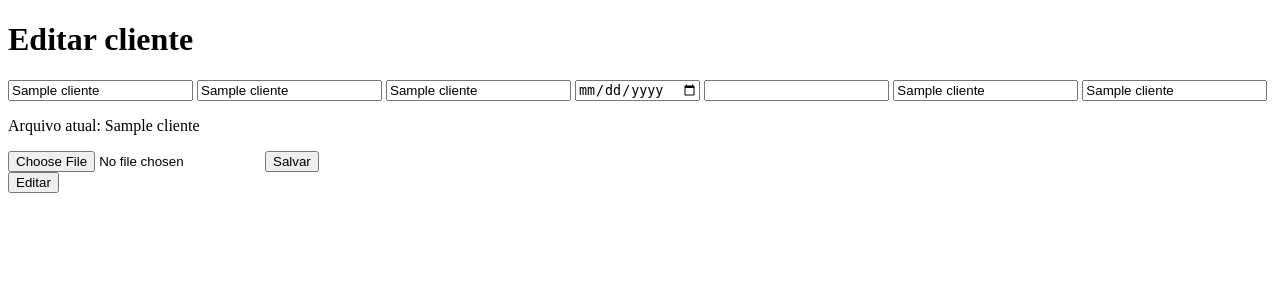
After one commit to Zafirsaffe/cadastro_de_clientes, a Flask app: template templates/editar.html in a window 1280 px wide. The commit adds this page. Shown: the top 300 px of the page. Run offline with Flask 3, Linux system fonts and the light colour scheme; the template is opened without the code that fills it: most values are stand-ins (such as "Sample title", 1, 10 or a date in 2020).

Commit message:
wip: página de editar cliente criada

```diff
--- a/app.py
+++ b/app.py
@@ -3,6 +3,8 @@ from data_base import listar_clientes, cadastrar_clientes,  apagar_cliente, alte
 import os
 
 app = Flask(__name__)
+
+os.makedirs('uploads', exist_ok=True)
 
 @app.route ("/clientes")
 def index():
--- a/templates/clientes.html
+++ b/templates/clientes.html
@@ -11,6 +11,7 @@
             <th>Data</th>
             <th>Valor</th>
             <th>Status</th>
+            <th>Observação</th>
             <th>documentos</th>
             <th>arquivo</th>
             <th>ações</th>
@@ -25,6 +26,7 @@
             <td>{{ cliente[4] }}</td>
             <td>{{ cliente[5] }}</td>
             <td>{{ cliente[6] }}</td>
+            <td>{{ cliente[7] }}</td>
             <td>{{ cliente[9] }}</td>
             <td><a href="/uploads/{{cliente[10]}}">{{ cliente[10] }}</a></td>
             <td>
@@ -40,7 +42,7 @@
                         <option>Confirmado</option>
                         <option>Cancelado</option>
                     </select>
-                    <button type="Submit">Atualziar</button>
+                    <button type="Submit">atualizar </button>
                 </form>
             </td>
         </tr>
--- /dev/null
+++ b/templates/editar.html
@@ -0,0 +1,25 @@
+<!DOCTYPE html>
+<html lang="en">
+<head>
+    <meta charset="UTF-8">
+    <meta name="viewport" content="width=device-width, initial-scale=1.0">
+</head>
+<body>
+    <h1>Editar cliente</h1>
+    <form action="/editar/{{cliente[0]}}" method="POST">
+        <input type="text" name="nome" value="{{ cliente[1] }}" />
+        <input type="text" name="Telefone" value="{{cliente[2]}}" />
+        <input type="text" name="evento" value="{{cliente[3]}}" />
+        <input type="date" name="data_evento" value="{{cliente[4]}}" />
+        <input type="number" name="Valor" value="{{cliente[5]}}" />
+        <input type="text" name="observacao" value="{{cliente[6]}}" />
+        <input type="text" name="documento" value="{{cliente[9]}}" />
+        <p>Arquivo atual: {{ cliente[10] }}</p>
+        <input type="file" name="arquivo" accept=".pdf" />
+        <button type="submit">Salvar</button>
+    </form>
+    <a href="/editar/{{ cliente[0] }}">
+    <button>Editar</button>
+    </a>
+</body>
+</html>
```
Also changed, not shown: data_base.py (+7 -0 lines).
